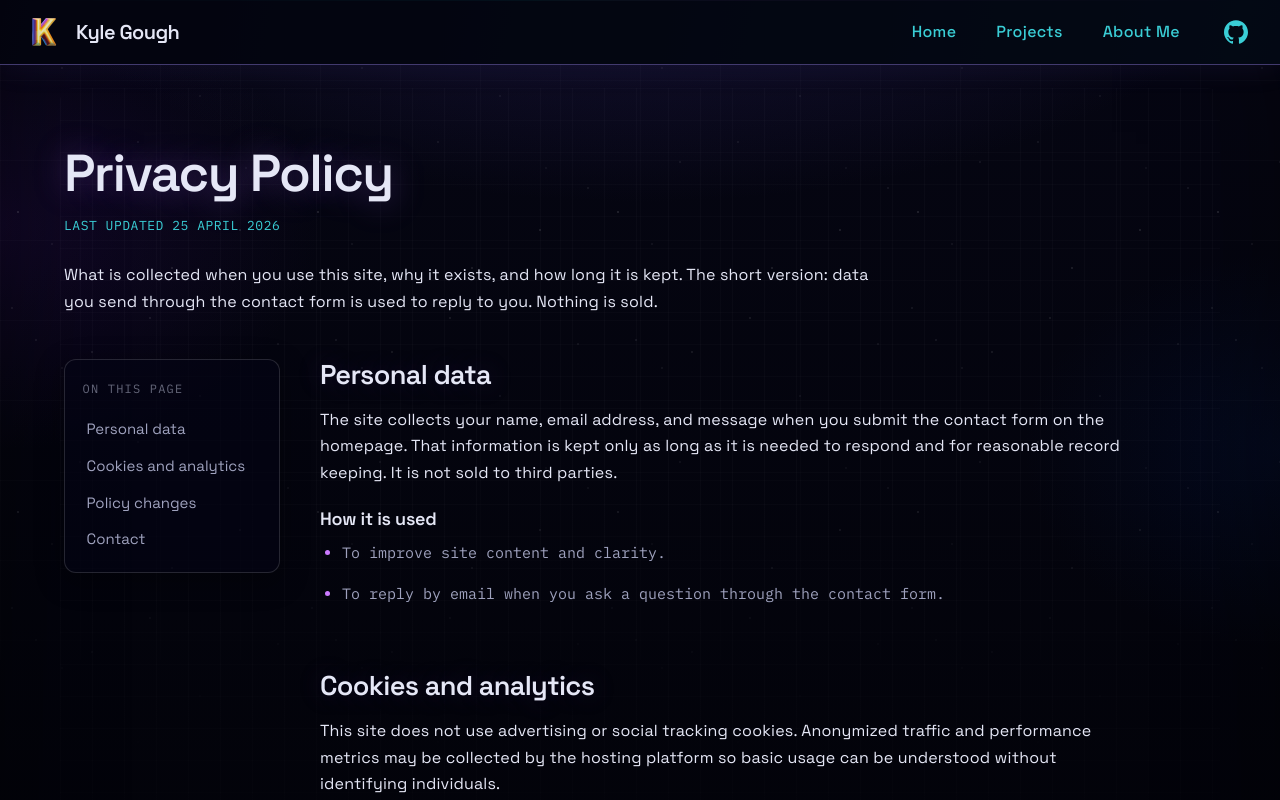
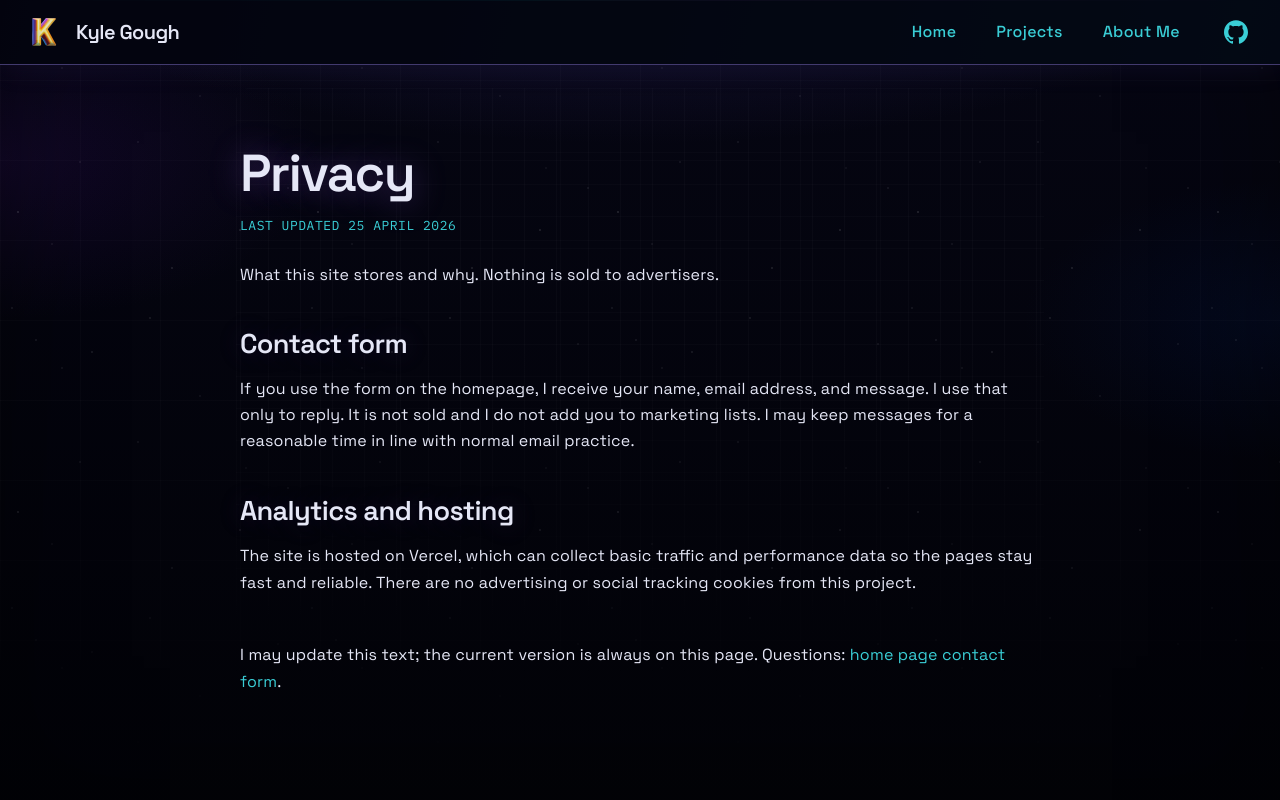
Before and after one commit to KyleGough/portfolio, a Next.js app: page /privacy in a window 1280 px wide. Shown: the top 800 px of the page. Built offline with nearby package versions, Linux system fonts and the light colour scheme.

Commit message:
Privacy page simplify

```diff
--- a/pages/privacy.tsx
+++ b/pages/privacy.tsx
@@ -5,115 +5,58 @@ import React from 'react';
 
 const Privacy: React.FC = () => {
   return (
-    <Layout title="Privacy Policy - Kyle Gough" theme="space-gothic">
+    <Layout title="Privacy - Kyle Gough" theme="space-gothic">
       <Section>
-        <div className="privacy-page">
+        <article className="privacy-page">
           <header className="privacy-page__header">
-            <h1 className="project-title">Privacy Policy</h1>
+            <h1 className="project-title">Privacy</h1>
             <p className="privacy-page__meta">
-              Last updated{' '}
-              <time dateTime="2026-04-25">25 April 2026</time>
+              Last updated <time dateTime="2026-04-25">25 April 2026</time>
             </p>
             <p className="project-subtitle max-w-reading">
-              What is collected when you use this site, why it exists, and how
-              long it is kept. The short version: data you send through the
-              contact form is used to reply to you. Nothing is sold.
+              What this site stores and why. Nothing is sold to advertisers.
             </p>
           </header>
 
-          <div className="privacy-page__body">
-            <nav
-              className="privacy-page__toc"
-              aria-label="Sections on this page"
+          <div className="privacy-page__content">
+            <section
+              className="privacy-page__section"
+              aria-labelledby="contact-form-heading"
             >
-              <p className="privacy-page__toc-title">On this page</p>
-              <ul className="privacy-page__toc-list">
-                <li>
-                  <a href="#personal-data">Personal data</a>
-                </li>
-                <li>
-                  <a href="#cookies">Cookies and analytics</a>
-                </li>
-                <li>
-                  <a href="#changes">Policy changes</a>
-                </li>
-                <li>
-                  <a href="#contact">Contact</a>
-                </li>
-              </ul>
-            </nav>
-
-            <div className="privacy-page__main">
-              <section
-                id="personal-data"
-                className="privacy-page__section"
-                aria-labelledby="personal-data-heading"
-              >
-                <h2 id="personal-data-heading" className="project-header">
-                  Personal data
+              <h2 id="contact-form-heading" className="project-header">
+                Contact form
               </h2>
               <p className="max-w-reading">
-                  The site collects your name, email address, and message when
-                  you submit the contact form on the homepage. That information
-                  is kept only as long as it is needed to respond and for
-                  reasonable record keeping. It is not sold to third parties.
-                </p>
-                <h3 className="privacy-page__subhead">How it is used</h3>
-                <ul className="project-list max-w-reading">
-                  <li>To improve site content and clarity.</li>
-                  <li>
-                    To reply by email when you ask a question through the
-                    contact form.
-                  </li>
-                </ul>
-              </section>
-
-              <section
-                id="cookies"
-                className="privacy-page__section"
-                aria-labelledby="cookies-heading"
-              >
-                <h2 id="cookies-heading" className="project-header">
-                  Cookies and analytics
-                </h2>
-                <p className="max-w-reading">
-                  This site does not use advertising or social tracking
-                  cookies. Anonymized traffic and performance metrics may be
-                  collected by the hosting platform so basic usage can be
-                  understood without identifying individuals.
+                If you use the form on the homepage, I receive your name, email
+                address, and message. I use that only to reply. It is not sold
+                and I do not add you to marketing lists. I may keep messages for
+                a reasonable time in line with normal email practice.
               </p>
             </section>
 
             <section
-                id="changes"
               className="privacy-page__section"
-                aria-labelledby="changes-heading"
+              aria-labelledby="analytics-heading"
             >
-                <h2 id="changes-heading" className="project-header">
-                  Changes to this policy
+              <h2 id="analytics-heading" className="project-header">
+                Analytics and hosting
               </h2>
               <p className="max-w-reading">
-                  This policy may be updated. Changes are published on this
-                  page and take effect when posted.
+                The site is hosted on Vercel, which can collect basic traffic
+                and performance data so the pages stay fast and reliable. There
+                are no advertising or social tracking cookies from this
+                project.
               </p>
             </section>
 
-              <section
-                id="contact"
-                className="privacy-page__section"
-                aria-labelledby="contact-heading"
-              >
-                <h2 id="contact-heading" className="project-header">
-                  Contact
-                </h2>
-                <p className="max-w-reading">
-                  Questions about this policy can be sent through the{' '}
-                  <Link to="/">contact form on the homepage</Link>.
+            <p className="privacy-page__outro max-w-reading">
+              I may update this text; the current version is always on this
+              page. Questions:{' '}
+              <Link to="/">home page contact form</Link>
+              .
             </p>
-              </section>
           </div>
-          </div>
-        </div>
+        </article>
       </Section>
     </Layout>
   );
--- a/styles/space-gothic.css
+++ b/styles/space-gothic.css
@@ -743,13 +743,13 @@ footer.footer--space-gothic li.flex a.group:focus-visible svg {
   color: var(--gothic-muted) !important;
 }
 
-/* /privacy: layout, rhythm, and a finer grid layer over the main void grid */
+/* /privacy: single column, no sidebar chrome */
 .app-space-gothic .privacy-page {
   position: relative;
   display: flex;
   flex-direction: column;
-  gap: clamp(1.75rem, 1.2rem + 2vw, 2.75rem);
-  max-width: 80rem;
+  gap: clamp(1.5rem, 1rem + 1.8vw, 2.5rem);
+  max-width: 50rem;
   margin-inline: auto;
   padding-bottom: clamp(0.5rem, 0.2rem + 1.5vw, 1.25rem);
 }
@@ -792,7 +792,7 @@ footer.footer--space-gothic li.flex a.group:focus-visible svg {
 }
 
 .app-space-gothic .privacy-page__header,
-.app-space-gothic .privacy-page__body {
+.app-space-gothic .privacy-page__content {
   position: relative;
   z-index: 1;
 }
@@ -812,76 +812,17 @@ footer.footer--space-gothic li.flex a.group:focus-visible svg {
   color: var(--gothic-cyan);
 }
 
-.app-space-gothic .privacy-page__body {
-  display: grid;
-  gap: clamp(1.5rem, 1rem + 1.5vw, 2.25rem);
+.app-space-gothic .privacy-page__content {
+  display: flex;
+  flex-direction: column;
+  gap: clamp(1.75rem, 1.1rem + 1.8vw, 2.75rem);
+  min-width: 0;
 }
 
-@media (min-width: 64rem) {
-  .app-space-gothic .privacy-page__body {
-    grid-template-columns: minmax(10.5rem, 13.5rem) minmax(0, 1fr);
-    align-items: start;
-    column-gap: clamp(1.5rem, 1rem + 2vw, 2.5rem);
-  }
-}
-
-.app-space-gothic .privacy-page__toc {
-  border: 1px solid oklch(100% 0 0 / 0.14);
-  border-radius: 0.75rem;
-  padding: 1rem 1.1rem;
-  background: oklch(12% 0.04 280 / 0.6);
-  box-shadow: 0 8px 28px oklch(0% 0 0 / 0.35);
-}
-
-@media (min-width: 64rem) {
-  .app-space-gothic .privacy-page__toc {
-    position: sticky;
-    top: 6.2rem;
-  }
-}
-
-.app-space-gothic .privacy-page__toc-title {
-  margin: 0 0 0.6rem;
-  font-family: 'IBM Plex Mono', ui-monospace, monospace;
-  font-size: 0.75rem;
-  letter-spacing: 0.1em;
-  text-transform: uppercase;
-  color: var(--gothic-faint);
-}
-
-.app-space-gothic .privacy-page__toc-list {
+.app-space-gothic .privacy-page__outro {
   margin: 0;
-  padding: 0;
-  list-style: none;
-  display: flex;
-  flex-direction: column;
-  gap: 0.2rem;
-}
-
-.app-space-gothic .privacy-page__toc-list a {
-  display: block;
-  padding: 0.4rem 0.35rem 0.4rem 0.25rem;
-  font-family: 'Space Grotesk', system-ui, sans-serif;
-  font-size: 0.9375rem;
-  line-height: 1.4;
+  padding-top: 0.35rem;
   color: var(--gothic-muted);
-  text-decoration: none;
-  border-radius: 0.45rem;
-  transition: color 0.2s ease-out, background-color 0.2s ease-out;
-}
-
-.app-space-gothic .privacy-page__toc-list a:hover,
-.app-space-gothic .privacy-page__toc-list a:focus-visible {
-  color: var(--gothic-cyan);
-  background: oklch(22% 0.05 200 / 0.25);
-  outline: none;
-}
-
-.app-space-gothic .privacy-page__main {
-  display: flex;
-  flex-direction: column;
-  gap: clamp(2rem, 1.2rem + 2.2vw, 3rem);
-  min-width: 0;
 }
 
 .app-space-gothic .privacy-page__section .project-header {
@@ -896,17 +837,3 @@ footer.footer--space-gothic li.flex a.group:focus-visible svg {
 .app-space-gothic .privacy-page__section p + p {
   margin-top: 0.85rem;
 }
-
-.app-space-gothic .privacy-page__subhead {
-  margin-top: 1.25rem;
-  margin-bottom: 0.5rem;
-  font-family: 'Space Grotesk', system-ui, sans-serif;
-  font-size: 1.125rem;
-  font-weight: 600;
-  letter-spacing: -0.015em;
-  color: var(--gothic-fg);
-}
-
-.app-space-gothic .privacy-page__section .project-list {
-  margin-top: 0.5rem;
-}
```
Lines whose indentation alone changed are shown as unchanged.
